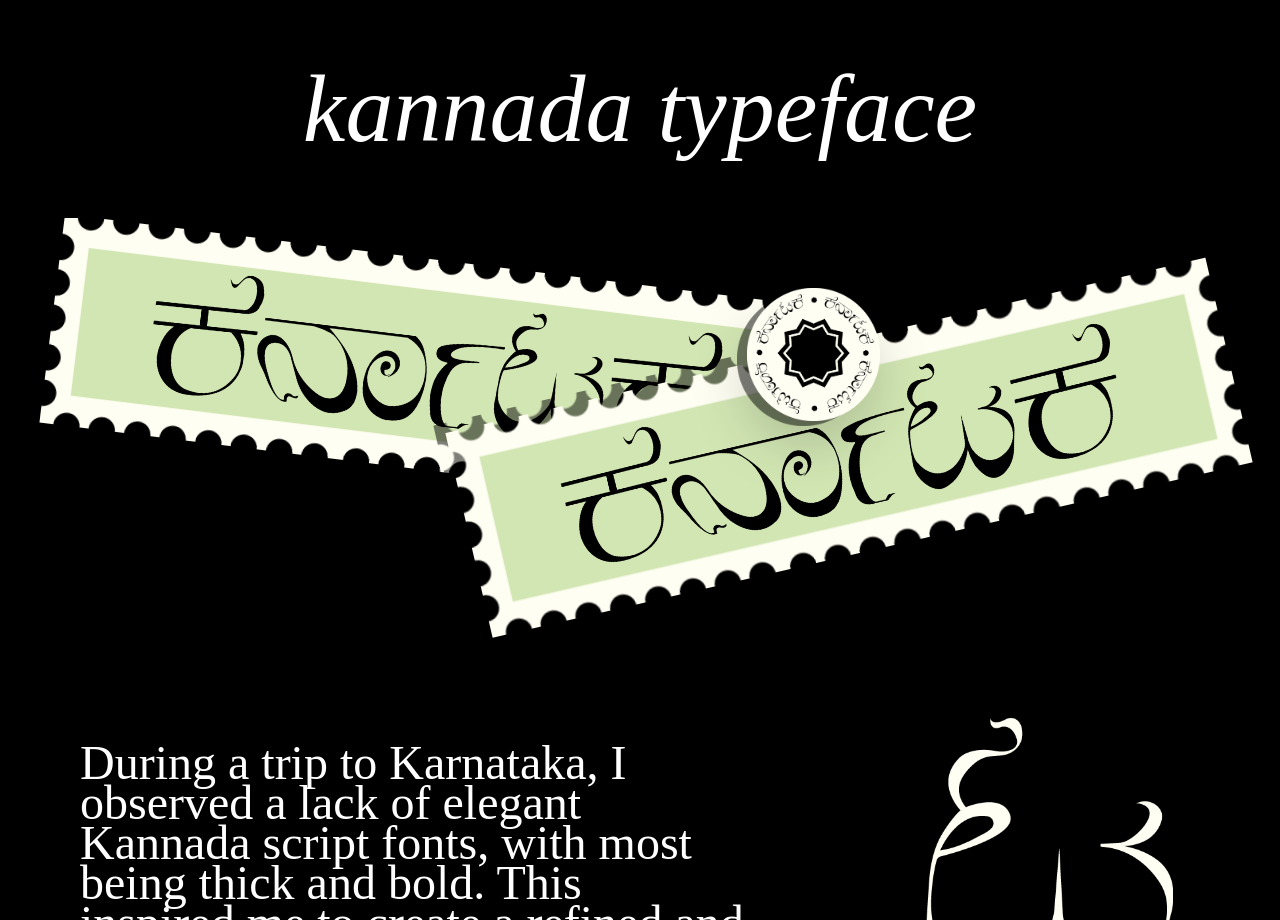
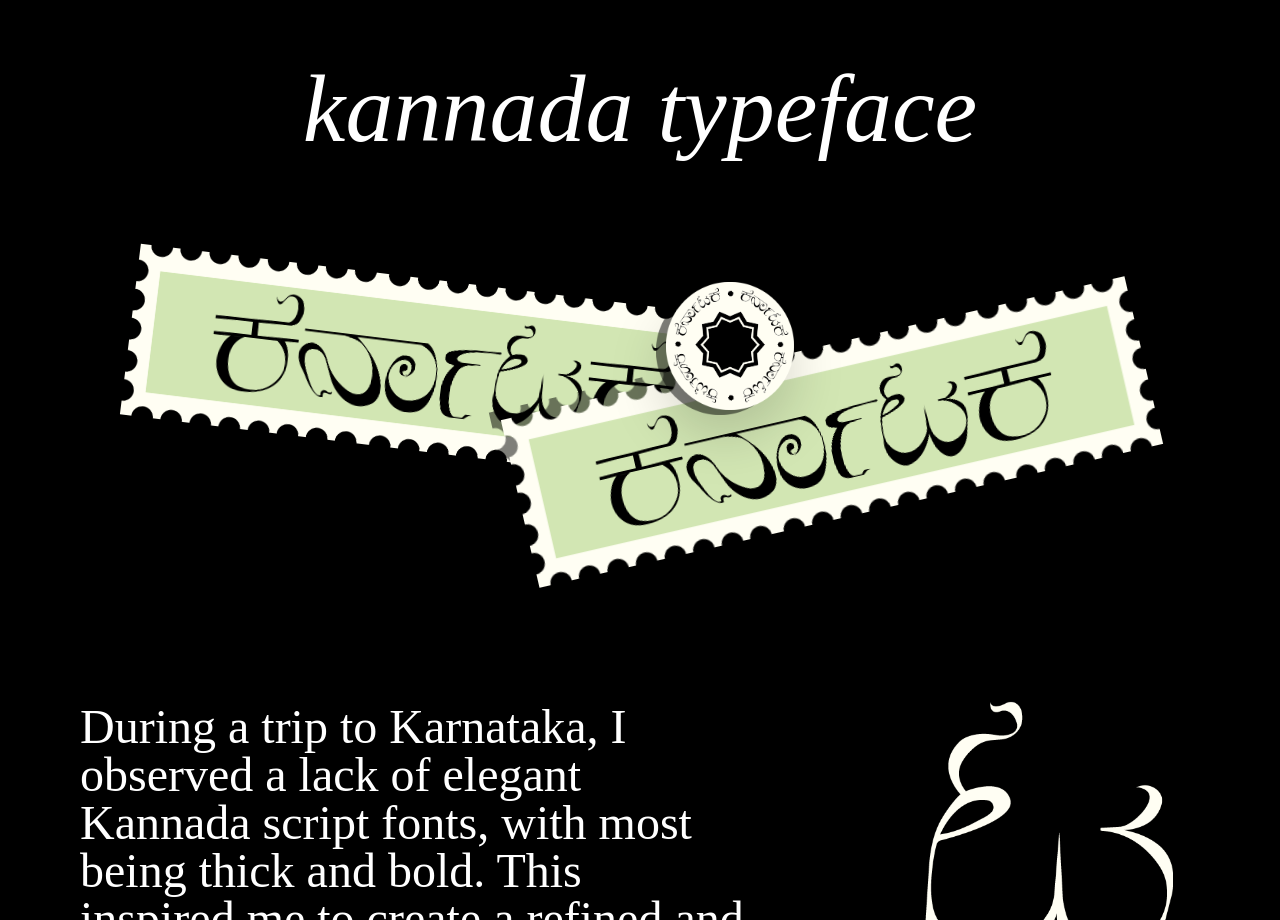
Before and after one commit to oblionC/oblionC.github.io, a Jekyll site: the page built from _typography/kanada-display-type.md, in a window 1280 px wide. Shown: the part 681-1601 px from the top of the page. Built offline with Jekyll 4.4.1, drawn with Linux system fonts in a browser that asks for light colours; some web fonts are replaced.

Commit message:
make kannada text responsive

```diff
--- a/_typography/kanada-display-type.md
+++ b/_typography/kanada-display-type.md
@@ -47,28 +47,33 @@ layout: base
 </div>
 <div class="w-full h-fit lg:px-20 px-5 font-[Instrument_Serif] text-white overflow-hidden mb-20">
     <div class="w-full h-full flex justify-center items-center">
-        <div class="relative xl:w-[1060px] md:w-[700px] w-[450px] xl:h-[400px] md:h-[280px] h-[200px]">
-            <div class="absolute xl:w-[780px] md:w-[560px] w-[330px] rotate-7">
-                <div class="relative max-w-full top-[50px] md:-left-[7%] left-[3%]">
+        <!-- <div class="relative xl:w-[1060px] md:w-[700px] w-[450px] xl:h-[400px] md:h-[280px] h-[200px]"> -->
+        <div class="relative w-0 h-[30dvw]">
+            <!-- <div class="absolute xl:w-[780px] md:w-[560px] w-[330px] rotate-7"> -->
+            <div class="absolute w-[50dvw] top-[5dvw] -left-[40dvw] rotate-7">
+                <div class="relative">
                     <img class="absolute w-[77%] top-0 left-0 right-0 bottom-0 my-auto mx-auto" src="{{site.baseurl}}/assets/images/typography/kannada_individual-16.png">
                     <img src="{{site.baseurl}}/assets/images/typography/website_42-42.png">
                 </div>
             </div>
-            <div class="absolute xl:w-[780px] md:w-[560px] w-[330px] -rotate-13">
-                <div class="relative max-w-full xl:top-[200px] md:top-[150px] top-[110px] xl:-right-[40%] -right-[33%]">
+            <!-- <div class="absolute xl:w-[780px] md:w-[560px] w-[330px] -rotate-13"> -->
+            <div class="absolute w-[50dvw] -rotate-13 top-[10vw] -right-[40dvw]">
+                <!-- <div class="relative max-w-full xl:top-[200px] md:top-[150px] top-[110px] xl:-right-[40%] -right-[33%]"> -->
+                <div class="relative">
                     <img class="absolute w-[77%] top-0 left-0 right-0 bottom-0 my-auto mx-auto z-1" src="{{site.baseurl}}/assets/images/typography/kannada_individual-16.png">
                     <img class="drop-shadow-[-10px_-10px_0_rgba(0,0,0,0.5)] z-0" src="{{site.baseurl}}/assets/images/typography/website_42-42.png">
                 </div>
             </div>
-            <div class="absolute max-w-[780px]">
-                <div class="relative xl:max-w-[780px] md:max-w-[560px] max-w-[330px] top-[45px] xl:top-[70px] xl:-right-[370px] md:-right-[200px] -right-[130px] drop-shadow-2xl">
-                    <img class="w-[20%] m-auto drop-shadow-[-10px_5px_0_rgba(0,0,0,0.5)]" src="{{site.baseurl}}/assets/images/typography/website_42-43.png">
+            <div class="absolute w-[10dvw] top-[5dvw] left-[2dvw] ">
+                <!-- <div class="relative xl:max-w-[780px] md:max-w-[560px] max-w-[330px] top-[45px] xl:top-[70px] xl:-right-[370px] md:-right-[200px] -right-[130px] drop-shadow-2xl"> -->
+                <div class="relative drop-shadow-2xl">
+                    <img class="w-full m-auto drop-shadow-[-10px_5px_0_rgba(0,0,0,0.5)]" src="{{site.baseurl}}/assets/images/typography/website_42-43.png">
                 </div>
             </div>
         </div>
     </div>
     <div class="w-full grid grid-cols-10 my-20 gap-5">
-        <div class="lg:col-span-6 col-span-10 align-middle md:text-[48px] text-[22px] lg:pl-0 pl-5 flex items-center md:leading-10 leading-5">
+        <div class="lg:col-span-6 col-span-10 align-middle xl:text-[3rem] lg:text-[2rem] text-[1rem] lg:pl-0 pl-5 flex items-center xl:leading-12 lg:leading-9 leading-5">
             During a trip to Karnataka, I observed a lack of elegant Kannada script fonts, with most being thick and bold. This inspired me to create a refined and graceful Kannada typeface.
         </div>
         <div class="lg:col-span-4 col-span-10 flex lg:flex-row-reverse lg:justify-normal justify-center lg:items-baseline items-center image-switch relative">
```
Also changed, not shown: _layouts/home.md (+1 -1 lines).
